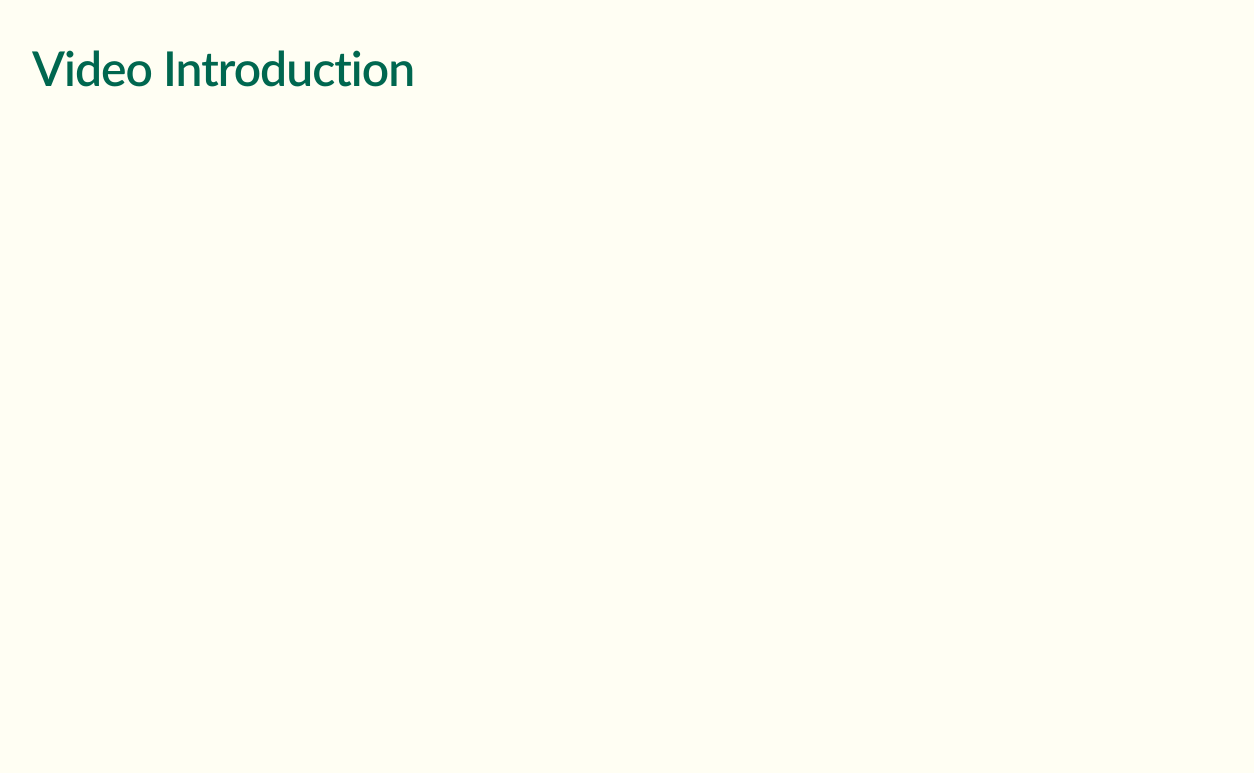
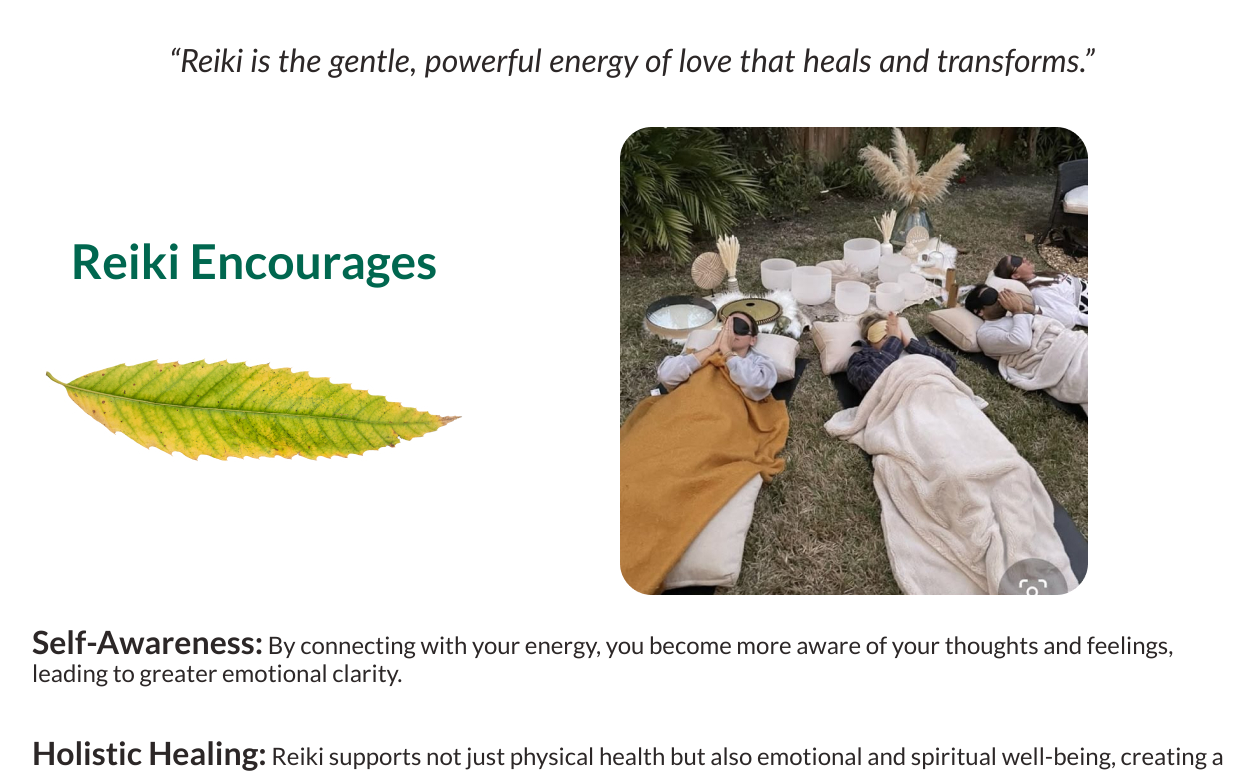
Before and after one commit to Pozniak17/Victoria_Reiki, a React (Vite) app: page / in a window 1536 px wide. Shown: the part 2660-3433 px from the top of the page, without its empty margins (136-1390 px from the left). Built offline with nearby package versions, Linux system fonts and the light colour scheme.

Commit message:
add Encourage section

```diff
--- /dev/null
+++ b/src/components/Encourages/Encourages.module.css
@@ -0,0 +1,249 @@
+.container {
+  margin: 0 auto;
+  padding: 0 16px;
+}
+
+@media (min-width: 375px) {
+}
+@media (min-width: 768px) {
+  .container {
+    padding: 0 40px;
+  }
+}
+@media (min-width: 1440px) {
+  .container {
+    padding: 0 120px;
+  }
+}
+
+.encourages {
+  background: var(--White, #fff);
+  padding-top: 40px;
+  padding-bottom: 40px;
+}
+
+.title {
+  margin-left: auto;
+  margin-right: auto;
+  width: 343px;
+  color: var(--main-typography, #2c2727);
+  text-align: center;
+  font-family: Lato;
+  font-size: 20px;
+  font-style: italic;
+  font-weight: 700;
+  line-height: normal;
+  margin-bottom: 32px;
+}
+
+.image {
+  margin-left: auto;
+  margin-right: auto;
+  margin-bottom: 24px;
+  width: 228px;
+  height: 228px;
+}
+
+.second_wrapper {
+  display: flex;
+  justify-content: center;
+  align-items: center;
+}
+
+.second_title {
+  color: var(--Title, #00674f);
+  font-family: Lato;
+  font-size: 24px;
+  font-style: normal;
+  font-weight: 700;
+  line-height: normal;
+  margin-right: 8px;
+}
+
+.second_image {
+  width: 153px;
+}
+
+.list {
+  width: 343px;
+  list-style: none;
+  margin-left: auto;
+  margin-right: auto;
+}
+
+.item {
+  margin-bottom: 8px;
+}
+
+.item:last-child {
+  margin-bottom: 0;
+}
+
+.accent_title {
+  color: var(--main-typography, #2c2727);
+  font-family: Lato;
+  font-size: 20px;
+  font-style: normal;
+  font-weight: 700;
+  line-height: normal;
+}
+
+.text {
+  color: var(--main-typography, #2c2727);
+  font-family: Lato;
+  font-size: 16px;
+  font-style: normal;
+  font-weight: 400;
+  line-height: normal;
+}
+
+@media (min-width: 768px) {
+  .encourages {
+    padding-top: 48px;
+    padding-bottom: 48px;
+  }
+  .title {
+    width: 688px;
+    color: var(--main-typography, #2c2727);
+    text-align: center;
+    font-family: Lato;
+    font-size: 20px;
+    font-style: italic;
+    font-weight: 700;
+    line-height: normal;
+    margin-bottom: 48px;
+  }
+
+  .second_wrapper {
+    display: flex;
+    justify-content: center;
+    align-items: center;
+    flex-direction: column;
+  }
+  .wrapper {
+    width: 688px;
+    margin-bottom: 29px;
+    margin-left: auto;
+    margin-right: auto;
+    display: flex;
+    flex-direction: row-reverse;
+  }
+
+  .second_title {
+    color: var(--Title, #00674f);
+    font-family: Lato;
+    font-size: 32px;
+    font-style: normal;
+    font-weight: 700;
+    line-height: normal;
+    margin-right: 0;
+    margin-bottom: 45px;
+  }
+  .image {
+    width: 322px;
+    height: 322px;
+    margin-bottom: 0px;
+  }
+  .second_image {
+    width: 306px;
+  }
+
+  .list {
+    width: 688px;
+  }
+
+  .item {
+    margin-bottom: 32px;
+  }
+
+  .item:last-child {
+    margin-bottom: 0;
+  }
+
+  .text {
+    color: var(--main-typography, #2c2727);
+    font-family: Lato;
+    font-size: 20px;
+    font-style: normal;
+    font-weight: 400;
+    line-height: normal;
+  }
+
+  .accent_title {
+    color: var(--main-typography, #2c2727);
+    font-family: Lato;
+    font-size: 24px;
+    font-style: normal;
+    font-weight: 700;
+    line-height: normal;
+  }
+}
+
+@media (min-width: 1440px) {
+  .encourages {
+    padding-top: 80px;
+    padding-bottom: 80px;
+  }
+
+  .title {
+    width: 1200px;
+    color: var(--main-typography, #2c2727);
+    text-align: center;
+    font-family: Lato;
+    font-size: 32px;
+    font-style: italic;
+    font-weight: 700;
+    line-height: normal;
+  }
+
+  .second_title {
+    color: var(--Title, #00674f);
+    font-family: Lato;
+    font-size: 48px;
+    font-style: normal;
+    font-weight: 700;
+    line-height: normal;
+  }
+
+  .second_image {
+    width: 444px;
+  }
+
+  .image {
+    width: 468px;
+    height: 468px;
+  }
+  .wrapper {
+    width: 1200px;
+  }
+
+  .list {
+    width: 1200px;
+  }
+
+  .item {
+    margin-bottom: 48px;
+  }
+
+  .item:last-child {
+    margin-bottom: 0;
+  }
+
+  .accent_title {
+    color: var(--main-typography, #2c2727);
+    font-family: Lato;
+    font-size: 32px;
+    font-style: normal;
+    font-weight: 700;
+    line-height: normal;
+  }
+
+  .text {
+    color: var(--main-typography, #2c2727);
+    font-family: Lato;
+    font-size: 24px;
+    font-style: normal;
+    font-weight: 400;
+    line-height: normal;
+  }
+}
--- /dev/null
+++ b/src/components/Encourages/Encourages.tsx
@@ -0,0 +1,54 @@
+import css from "./Encourages.module.css";
+
+export function Encourages() {
+  return (
+    <section className={`${css.encourages} ${css.container}`}>
+      <h2 className={css.title}>
+        “Reiki is the gentle, powerful energy of love that heals and
+        transforms.”
+      </h2>
+      <div className={css.wrapper}>
+        <img
+          className={css.image}
+          src="/images/Home/encourages.jpg"
+          alt="group meditation"
+        />
+
+        <div className={css.second_wrapper}>
+          <h3 className={css.second_title}>Reiki Encourages</h3>
+          <img
+            className={css.second_image}
+            src="/images/Home/encourages1.jpg"
+            alt=""
+          />
+        </div>
+      </div>
+
+      <ul className={css.list}>
+        <li className={css.item}>
+          <p className={css.text}>
+            <span className={css.accent_title}>Self-Awareness:</span> By
+            connecting with your energy, you become more aware of your thoughts
+            and feelings, leading to greater emotional clarity.
+          </p>
+        </li>
+
+        <li className={css.item}>
+          <p className={css.text}>
+            <span className={css.accent_title}>Holistic Healing:</span> Reiki
+            supports not just physical health but also emotional and spiritual
+            well-being, creating a comprehensive approach to healing.
+          </p>
+        </li>
+
+        <li className={css.item}>
+          <p className={css.text}>
+            <span className={css.accent_title}>Connection:</span> This practice
+            emphasizes the interconnectedness of all beings, fostering
+            compassion and empathy towards oneself and others.
+          </p>
+        </li>
+      </ul>
+    </section>
+  );
+}
--- /dev/null
+++ b/src/components/Encourages/index.ts
@@ -0,0 +1 @@
+export { Encourages } from "./Encourages";
--- a/src/components/VideoIntroduction/VideoIntroduction.tsx
+++ b/src/components/VideoIntroduction/VideoIntroduction.tsx
@@ -1,7 +1,11 @@
 import ReactPlayer from "react-player";
 import css from "./VideoIntroduction.module.css";
 
-export function VideoIntroduction() {
+type Props = {
+  videoUrl: string;
+};
+
+export function VideoIntroduction({ videoUrl }: Props) {
   return (
     <section className={`${css.video_introduction} ${css.container}`}>
       <div className={css.wrapper}>
@@ -11,7 +15,7 @@ export function VideoIntroduction() {
             style={{ borderRadius: "16px" }}
             width="100%"
             height="100%"
-            url="https://www.youtube.com/watch?v=LXb3EKWsInQ"
+            url={videoUrl}
           />
         </div>
       </div>
--- a/src/pages/Home/Home.tsx
+++ b/src/pages/Home/Home.tsx
@@ -1,8 +1,9 @@
-import { Benefits } from '../../components/Benefits';
-import { HealingServices } from '../../components/HealingServices/HealingServices';
-import { Hero } from '../../components/Hero';
-import { Introduce } from '../../components/Introduce';
-import { VideoIntroduction } from '../../components/VideoIntroduction';
+import { Benefits } from "../../components/Benefits";
+import { Encourages } from "../../components/Encourages";
+import { HealingServices } from "../../components/HealingServices";
+import { Hero } from "../../components/Hero";
+import { Introduce } from "../../components/Introduce";
+import { VideoIntroduction } from "../../components/VideoIntroduction";
 
 export function Home() {
   return (
@@ -11,7 +12,10 @@ export function Home() {
       <Introduce text="Viktoria, Reiki Master" />
       <HealingServices />
       <Benefits />
-			<VideoIntroduction />
+      <Encourages />
+      <VideoIntroduction
+        videoUrl={"https://www.youtube.com/watch?v=LXb3EKWsInQ"}
+      />
     </div>
   );
 }
```
Also changed, not shown: src/components/Slider/Slider.jsx (added, +73 -0 lines), src/shared/components/Slider/Slider.jsx (deleted, +0 -73 lines), public/images/Home/encourages.jpg (added), public/images/Home/encourages1.jpg (added), src/components/Slider/Slider.module.css (renamed from src/shared/components/Slider/Slider.module.css), src/shared/components/Icon/Icon.tsx (renamed from src/shared/components/Icon/Icon.jsx), src/shared/components/Picture/Picture.tsx (renamed from src/shared/components/Picture/Picture.jsx). Lines whose indentation alone changed are shown as unchanged.
